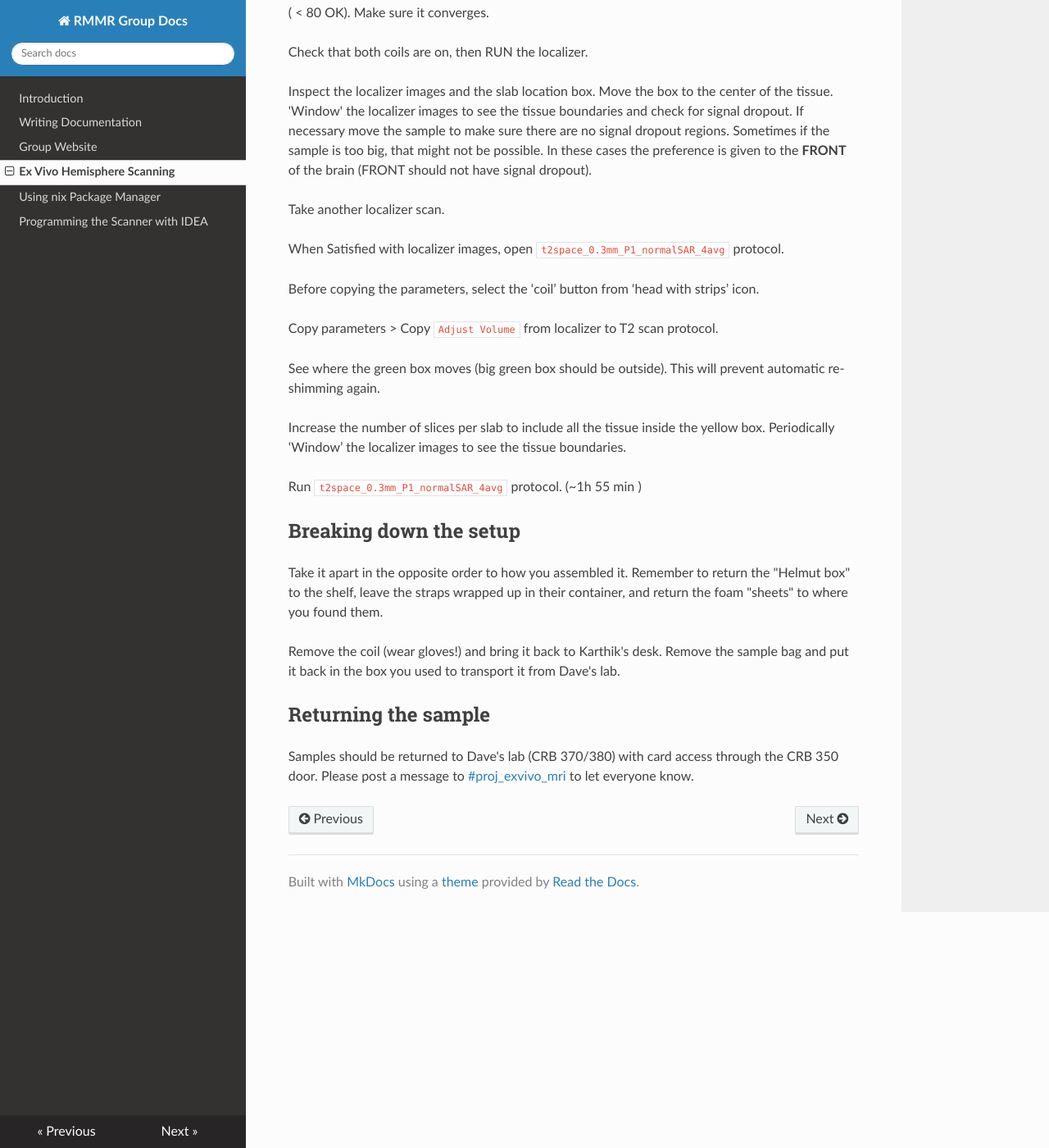
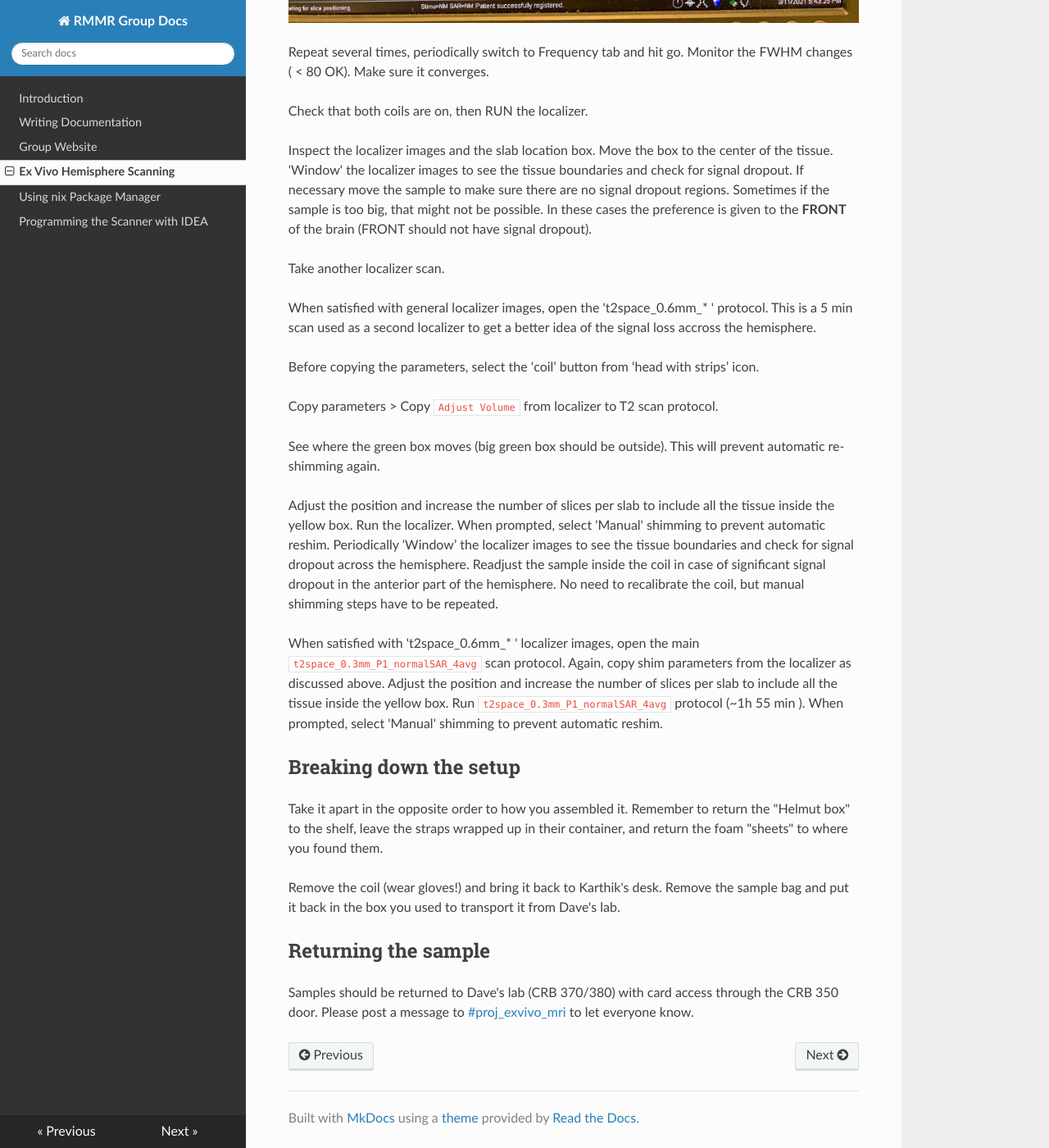
Before and after one commit to RMMR-Group/rmmr_group_docs, an MkDocs documentation site: the page built from docs/exvivo_hemi.md, in a window 1280 px wide and 1400 px high, scrolled down 5484 px. Shown: the whole window at 82% size. Built offline with MkDocs 1.6.1, drawn with Linux system fonts in a browser that asks for light colours; nearby versions of some CDN libraries; some of the changed text lies outside the part shown.

Commit message:
Update exvivo_hemi.md
Added a few subtle details in the scanning procedure.
Added discussion about the new  t2space_0.6mm_*  lower resolution scan used as a second localizer.

```diff
--- a/docs/exvivo_hemi.md
+++ b/docs/exvivo_hemi.md
@@ -108,6 +108,8 @@ Select from drop down menues:
 Sequence & Resolution: GRE-Brain
 Reciever Gain: Low
 
+Manually type in the Voltage amplitude from Transmitter Card for best shimming results (light blue homogeneous phase maps).
+
 Measure > Calculate > Apply
 
 ![Sample and Coil](exvivo_hemi/shim_adjustments.jpg )
@@ -120,7 +122,7 @@ Inspect the localizer images and the slab location box. Move the box to the cent
 
 Take another localizer scan.
 
-When Satisfied with localizer images, open `t2space_0.3mm_P1_normalSAR_4avg`  protocol.
+When satisfied with general localizer images, open the 't2space_0.6mm_* ' protocol.  This is a 5 min scan used as a second localizer to get a better idea of the signal loss accross the hemisphere.
 
 Before copying the parameters, select the ‘coil’ button from ‘head with strips’ icon.
 
@@ -128,9 +130,11 @@ Copy parameters > Copy `Adjust Volume` from localizer to T2 scan protocol.
 
 See where the green box moves (big green box should be outside). This will prevent automatic re-shimming again.
 
-Increase the number of slices per slab to include all the tissue inside the yellow box. Periodically ‘Window’ the localizer images to see the tissue boundaries.
+Adjust the position and increase the number of slices per slab to include all the tissue inside the yellow box. Run the localizer. When prompted, select 'Manual' shimming to prevent automatic reshim. Periodically ‘Window’ the localizer images to see the tissue boundaries and check for signal dropout across the hemisphere.
+Readjust the sample inside the coil in case of significant signal dropout in the anterior part of the hemisphere. No need to recalibrate the coil, but manual shimming steps have to be repeated.
 
-Run `t2space_0.3mm_P1_normalSAR_4avg`  protocol. (~1h 55 min )
+When satisfied with 't2space_0.6mm_* ' localizer images, open the main `t2space_0.3mm_P1_normalSAR_4avg` scan protocol.
+Again, copy shim parameters from the localizer as discussed above. Adjust the position and increase the number of slices per slab to include all the tissue inside the yellow box. Run `t2space_0.3mm_P1_normalSAR_4avg`  protocol (~1h 55 min ). When prompted, select 'Manual' shimming to prevent automatic reshim.
 
 
 
```
